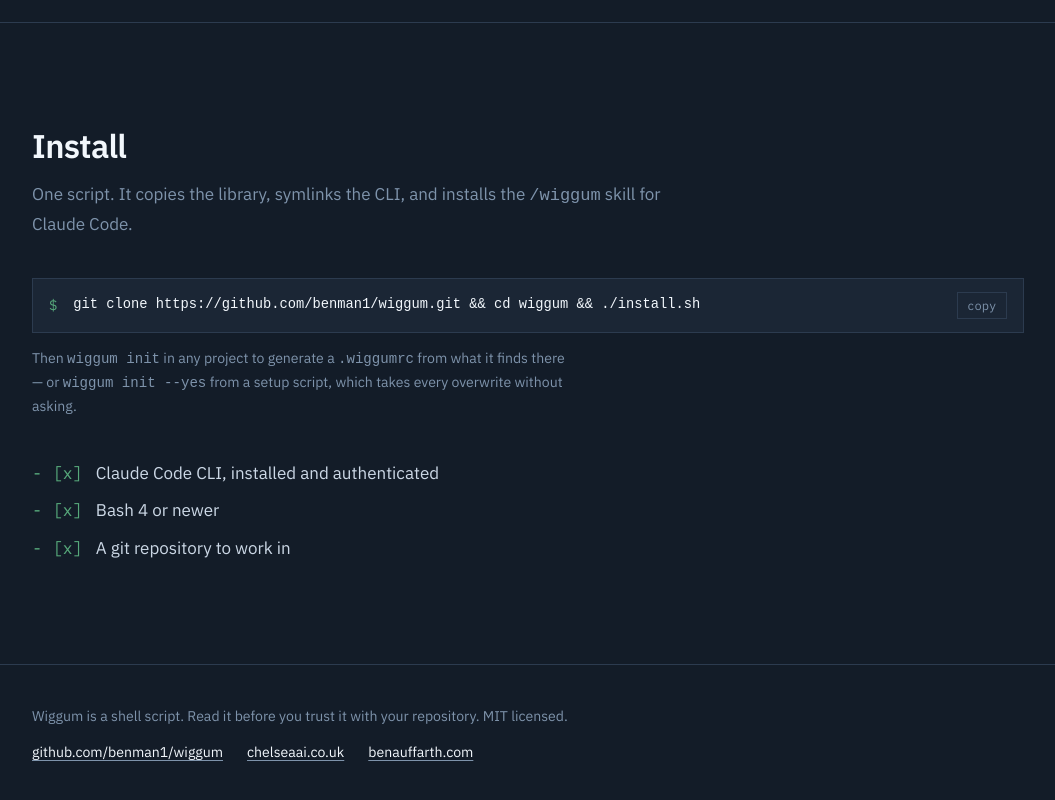
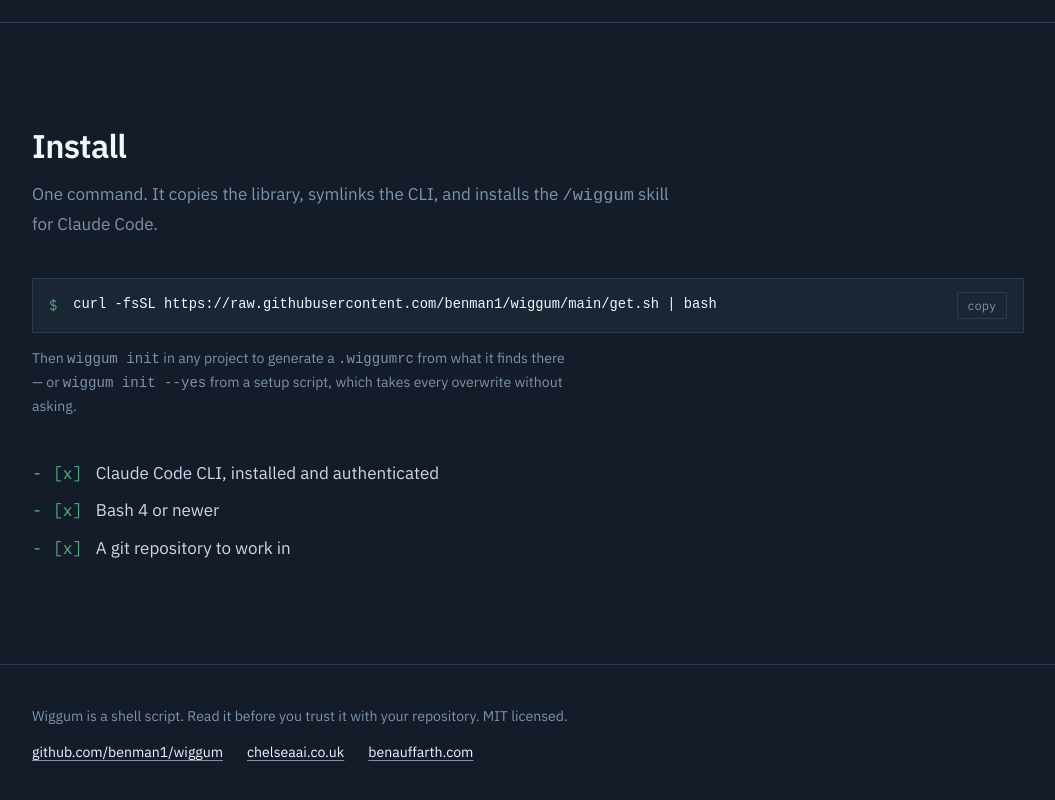
Before and after one commit to benman1/wiggum, a plain HTML site: page site/index.html in a window 1280 px wide. Shown: the part 4192-4992 px from the top of the page, without its empty margins (112-1167 px from the left). Drawn offline with Linux system fonts and the light colour scheme.

Commit message:
Show the one-line install on the site

```diff
--- a/site/index.html
+++ b/site/index.html
@@ -486,11 +486,11 @@
   <section id="install">
     <div class="wrap">
       <h2>Install</h2>
-      <p class="sub">One script. It copies the library, symlinks the CLI, and installs the <code>/wiggum</code> skill for Claude Code.</p>
+      <p class="sub">One command. It copies the library, symlinks the CLI, and installs the <code>/wiggum</code> skill for Claude Code.</p>
 
       <div class="cmd">
         <span class="prompt">$</span>
-        <code id="install-cmd">git clone https://github.com/benman1/wiggum.git &amp;&amp; cd wiggum &amp;&amp; ./install.sh</code>
+        <code id="install-cmd">curl -fsSL https://raw.githubusercontent.com/benman1/wiggum/main/get.sh | bash</code>
         <button class="copy" type="button" data-copy="install-cmd">copy</button>
       </div>
       <p class="note">Then <code>wiggum init</code> in any project to generate a <code>.wiggumrc</code> from what it finds there — or <code>wiggum init --yes</code> from a setup script, which takes every overwrite without asking.</p>
```
